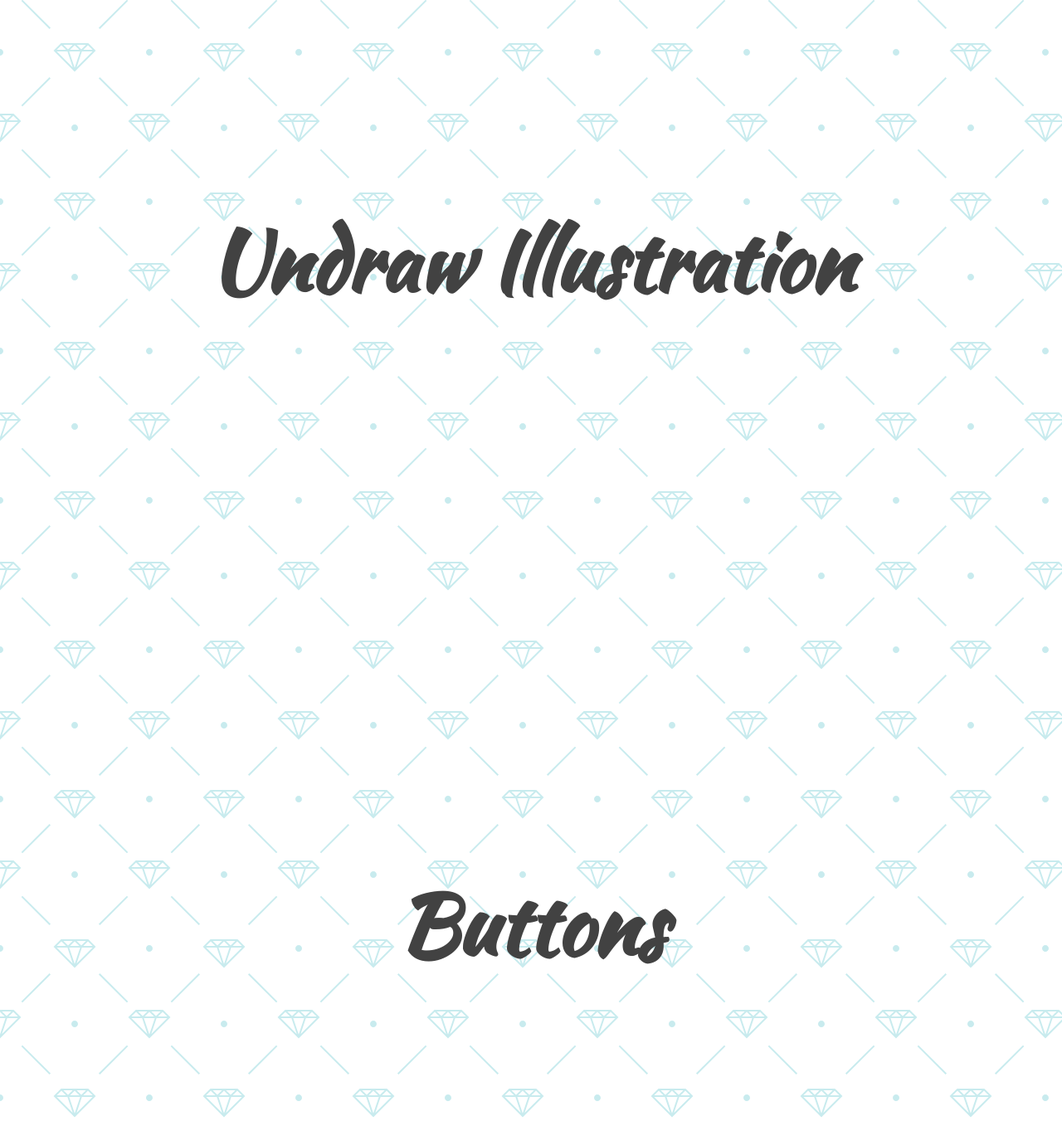
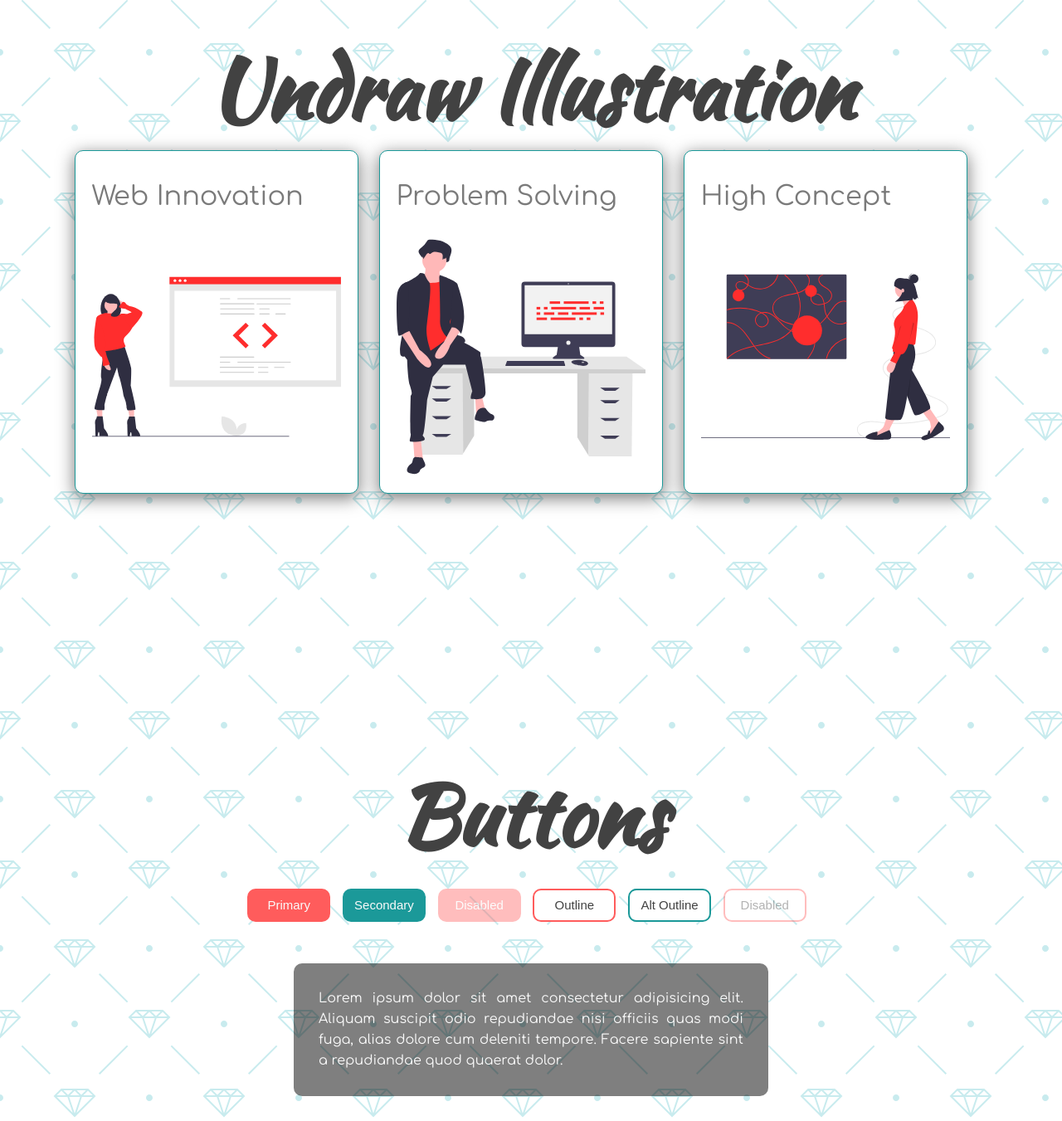
Before and after one commit to fugarino/light-dark-mode, a plain HTML site: page index.html in a window 1280 px wide. Shown: the part 926-2277 px from the top of the page at 83% size. Drawn offline with nearby package versions, Linux system fonts and the light colour scheme.

Commit message:
components and styling

```diff
--- a/index.html
+++ b/index.html
@@ -29,14 +29,69 @@
     <!-- About -->
     <section id="about">
       <h1>Undraw Illustration</h1>
+      <div class="about-container">
+        <div class="image-container">
+          <h2>Web Innovation</h2>
+          <img
+            src="img/undraw_proud_coder_light.svg"
+            alt="Proud Coder"
+            id="image1"
+          />
+        </div>
+        <div class="image-container">
+          <h2>Problem Solving</h2>
+          <img
+            src="img/undraw_feeling_proud_light.svg"
+            alt="Pround Coder"
+            id="image2"
+          />
+        </div>
+        <div class="image-container">
+          <h2>High Concept</h2>
+          <img
+            src="img/undraw_conceptual_idea_light.svg"
+            alt="Idea"
+            id="image3"
+          />
+        </div>
+      </div>
     </section>
     <!-- Projects Section -->
     <section id="projects">
       <h1>Buttons</h1>
+      <div class="buttons">
+        <button class="primary">Primary</button>
+        <button class="secondary">Secondary</button>
+        <button class="primary" disabled>Disabled</button>
+        <button class="outline">Outline</button>
+        <button class="secondary outline">Alt Outline</button>
+        <button class="outline" disabled>Disabled</button>
+      </div>
+      <div class="text-box" id="text-box">
+        <p>
+          Lorem ipsum dolor sit amet consectetur adipisicing elit. Aliquam
+          suscipit odio repudiandae nisi officiis quas modi fuga, alias dolore
+          cum deleniti tempore. Facere sapiente sint a repudiandae quod quaerat
+          dolor.
+        </p>
+      </div>
     </section>
     <!-- Contact Section -->
-    <section id="contact"></section>
-    <!-- Script -->
+    <section id="contact">
+      <div class="social-icons">
+        <i class="fab fa-github"></i>
+        <i class="fab fa-codepen"></i>
+        <i class="fab fa-linkedin-in"></i>
+        <i class="fab fa-medium"></i>
+        <i class="fab fa-instagram"></i>
+        <i class="fab fa-youtube"></i>
+      </div>
+    </section>
+    <!-- Scripts -->
     <script src="script.js"></script>
+    <script
+      src="https://kit.fontawesome.com/2286737aa6.js"
+      crossorigin="anonymous"
+    ></script>
   </body>
 </html>
```
